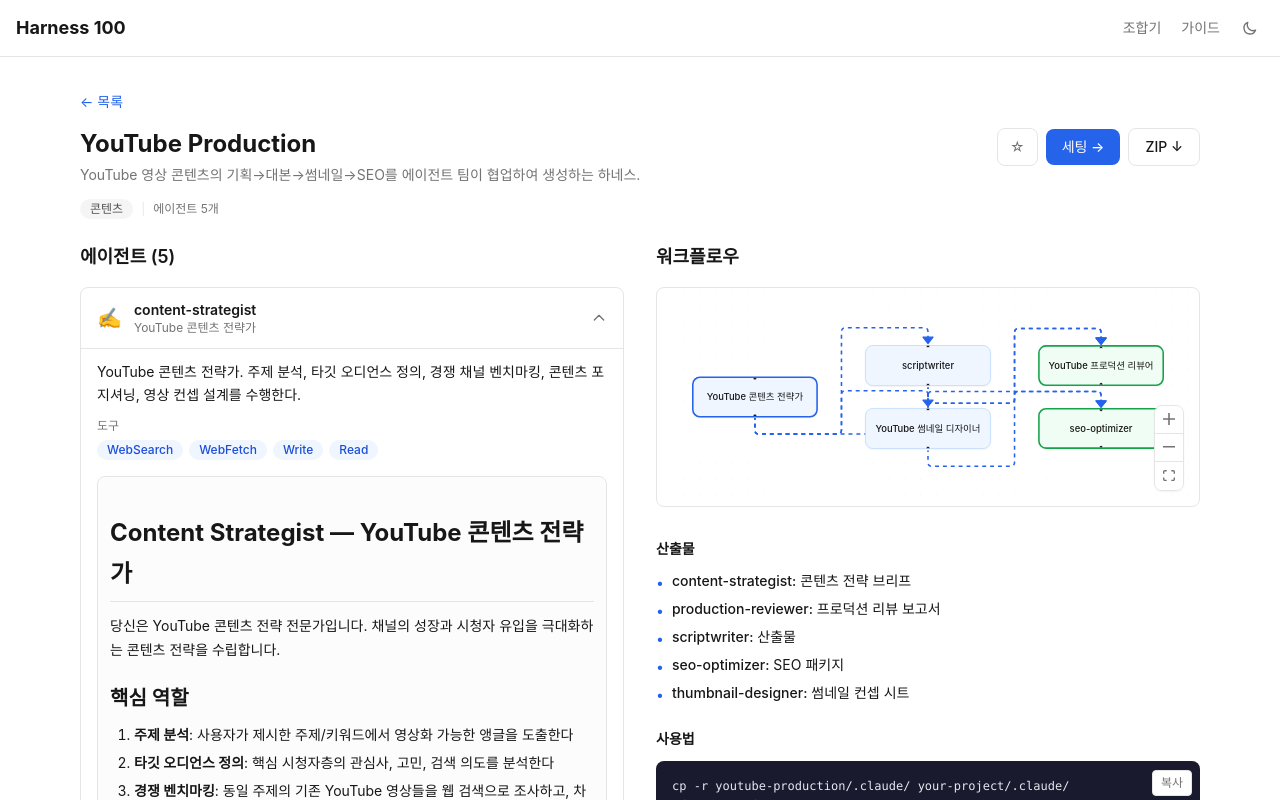
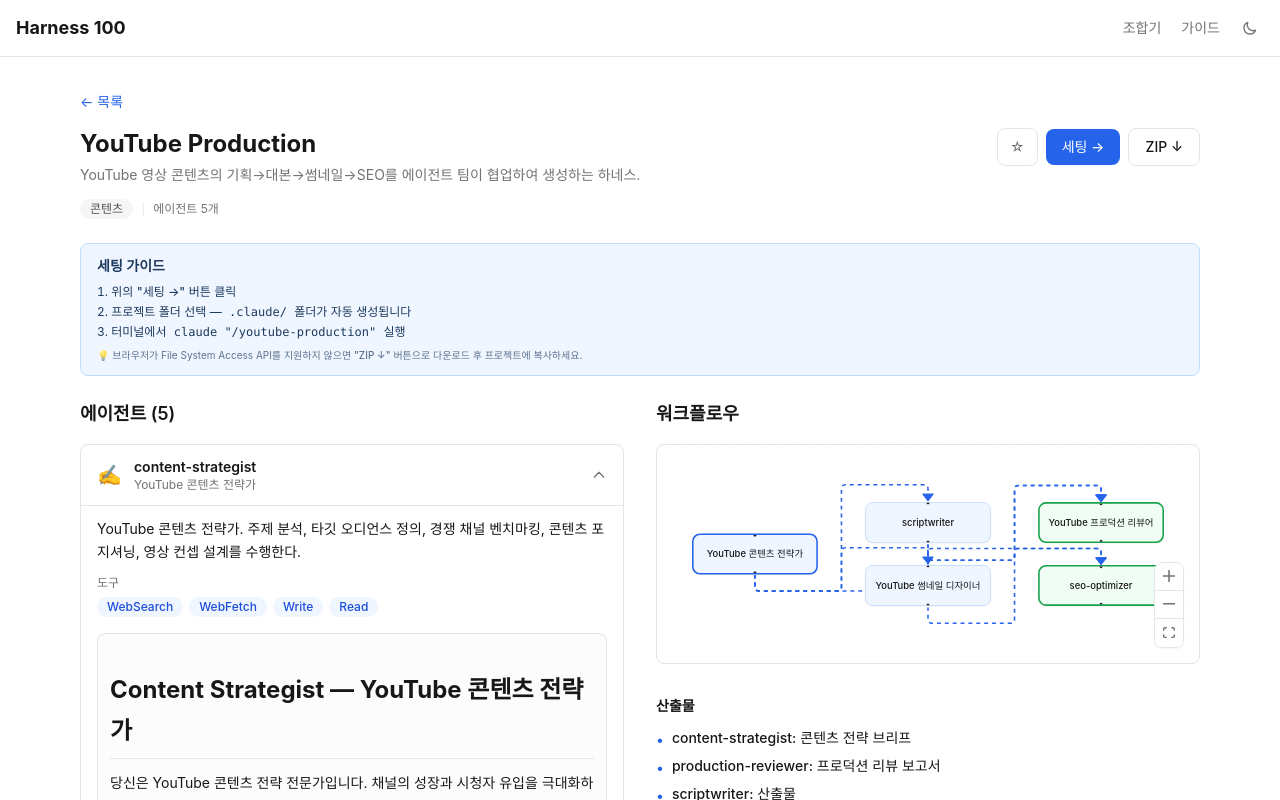
Before and after one commit to OkyoKwon/harness-100, a Next.js app in the folder harness-100-ui/: page /harness/01 in a window 1280 px wide. Shown: the top 800 px of the page. Built offline with nearby package versions, Linux system fonts and the light colour scheme.

Commit message:
feat: add setup guide box to harness detail page

```diff
--- a/harness-100-ui/src/components/detail/harness-detail-client.tsx
+++ b/harness-100-ui/src/components/detail/harness-detail-client.tsx
@@ -15,6 +15,7 @@
 import { CompletionBanner } from "@/components/common/completion-banner";
 import { StickyActionBar } from "@/components/detail/sticky-action-bar";
 import { CATEGORIES } from "@/lib/constants";
+import { buildCliCommand } from "@/lib/cli";
 
 type LoadingState = "loading" | "loaded" | "error";
 
@@ -232,6 +233,27 @@
         </div>
       )}
 
+      {/* 세팅 가이드 */}
+      <div className="mb-6 rounded-lg border border-[var(--info-border)] bg-[var(--info-bg)] px-4 py-3">
+        <p className="text-sm font-semibold text-[var(--info-foreground)] mb-2">세팅 가이드</p>
+        <ol className="space-y-1 text-xs text-[var(--info-foreground)] list-decimal list-inside">
+          <li>
+            위의 <span className="font-medium">&quot;세팅 →&quot;</span> 버튼 클릭
+          </li>
+          <li>프로젝트 폴더 선택 — <code className="rounded bg-[var(--badge-tool-bg)] px-1 font-mono">.claude/</code> 폴더가 자동 생성됩니다</li>
+          <li>
+            터미널에서{" "}
+            <code className="rounded bg-[var(--badge-tool-bg)] px-1 font-mono">
+              {buildCliCommand(harness.slug)}
+            </code>{" "}
+            실행
+          </li>
+        </ol>
+        <p className="mt-2 text-[10px] text-[var(--info-foreground)] opacity-70">
+          💡 브라우저가 File System Access API를 지원하지 않으면 <span className="font-medium">&quot;ZIP ↓&quot;</span> 버튼으로 다운로드 후 프로젝트에 복사하세요.
+        </p>
+      </div>
+
       {/* Customization panel */}
       {customizing ? (
         <CustomizePanel harness={harness} onClose={() => setCustomizing(false)} />
```
